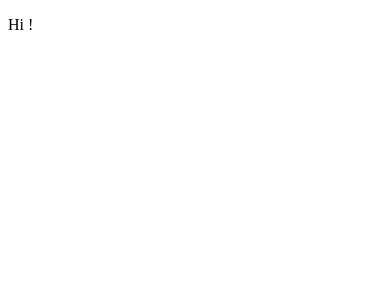
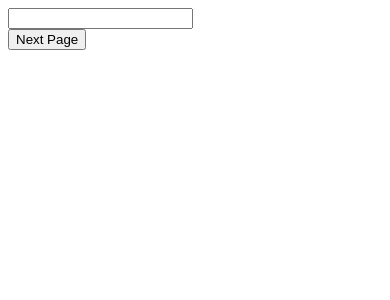
Before and after one commit to nwshane/eave-card-intro-form, a Next.js app: page / in a window 390 px wide. Both pictures are taken after a click on the button "Next Page". Shown: the top 300 px of the page. Built offline with nearby package versions, Linux system fonts and the light colour scheme.

Commit message:
Added PhoneNumberCard component and phone number to IntroForm flow.

```diff
--- /dev/null
+++ b/components/IntroForm/PhoneNumberCard.js
@@ -0,0 +1,18 @@
+export default ({changePhoneNumber, phoneNumber, goToNextCard}) => (
+  <div>
+    <form>
+      <input
+        id='phone_number_input'
+        name='phone_number'
+        value={phoneNumber}
+        onChange={changePhoneNumber}
+      />
+    </form>
+    <button
+      className='js-next-page-button'
+      onClick={goToNextCard}
+    >
+      Next Page
+    </button>
+  </div>
+)
--- a/components/IntroForm/Results.js
+++ b/components/IntroForm/Results.js
@@ -1,5 +1,5 @@
-export default ({name}) => (
+export default ({name, phoneNumber}) => (
   <p className='js-form-results'>
-    Hi {name}!
+    Hi {name}! Your phone is {phoneNumber}.
   </p>
 )
--- a/components/IntroForm/index.js
+++ b/components/IntroForm/index.js
@@ -1,5 +1,6 @@
 import {Component} from 'react'
 import NameCard from './NameCard'
+import PhoneNumberCard from './PhoneNumberCard'
 import Results from './Results'
 
 class IntroForm extends Component {
@@ -7,20 +8,29 @@ class IntroForm extends Component {
     super()
     this.state = {
       name: '',
+      phoneNumber: '',
       card: 0
     }
     this.changeName = this.changeName.bind(this)
+    this.changePhoneNumber = this.changePhoneNumber.bind(this)
     this.goToNextCard = this.goToNextCard.bind(this)
   }
 
   cards = [
     'name',
+    'phoneNumber',
     'results'
   ]
 
   changeName (e) {
     this.setState({
       name: e.target.value
+    })
+  }
+
+  changePhoneNumber (e) {
+    this.setState({
+      phoneNumber: e.target.value
     })
   }
 
@@ -44,9 +54,17 @@ class IntroForm extends Component {
             goToNextCard={this.goToNextCard}
           />
         )}
+        {this.getCurrentCard() === 'phoneNumber' && (
+          <PhoneNumberCard
+            phoneNumber={this.state.phoneNumber}
+            changePhoneNumber={this.changePhoneNumber}
+            goToNextCard={this.goToNextCard}
+          />
+        )}
         {this.getCurrentCard() === 'results' && (
           <Results
             name={this.state.name}
+            phoneNumber={this.state.phoneNumber}
           />
         )}
       </div>
```
Also changed, not shown: 1 other file (tests, documents, lock files or other folders).
